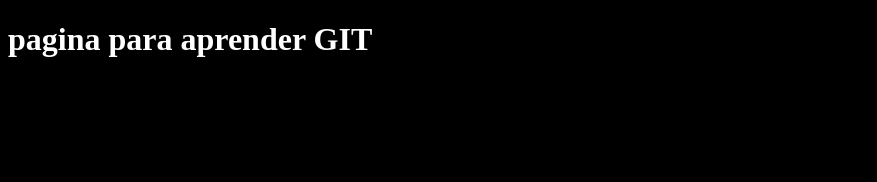
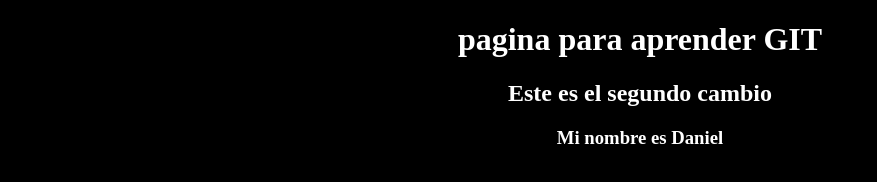
Before and after one commit to DaniTOLETUM/probando_git, a plain HTML site: page index.html in a window 1280 px wide. Shown: the whole page, without its empty margins (0-877 px from the left). Drawn offline with Linux system fonts and the light colour scheme.

Commit message:
añadidos parrafos y estilos

```diff
--- a/index.html
+++ b/index.html
@@ -8,6 +8,10 @@
     <title>Document</title>
   </head>
   <body>
-    <h1>pagina para aprender GIT</h1>
+    <div>
+      <h1>pagina para aprender GIT</h1>
+      <h2>Este es el segundo cambio</h2>
+      <h3>Mi nombre es Daniel</h3>
+    </div>
   </body>
 </html>
--- a/styles.css
+++ b/styles.css
@@ -2,3 +2,8 @@ body {
   background-color: black;
   color: white;
 }
+
+div {
+  display: flexbox;
+  justify-items: center;
+}
```
